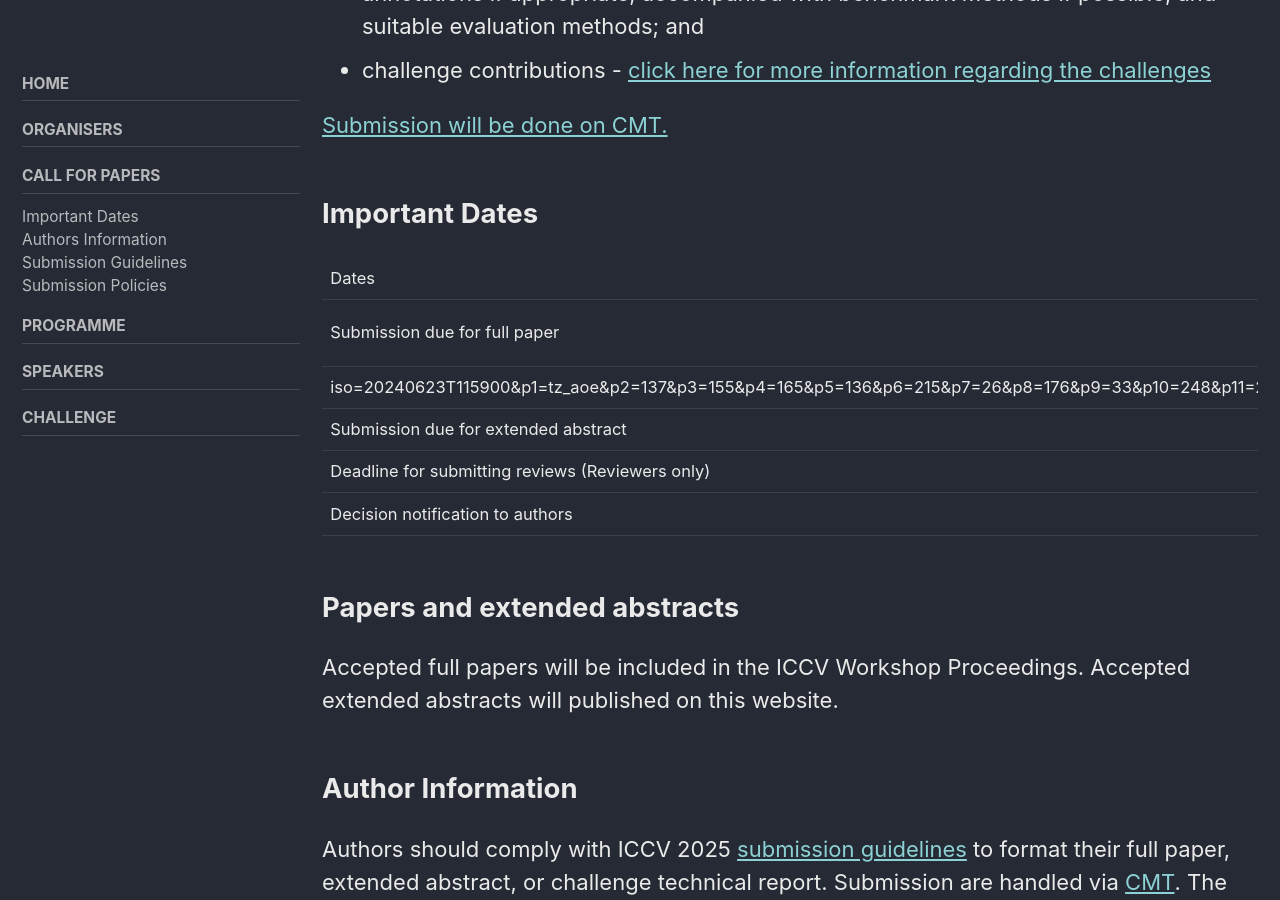
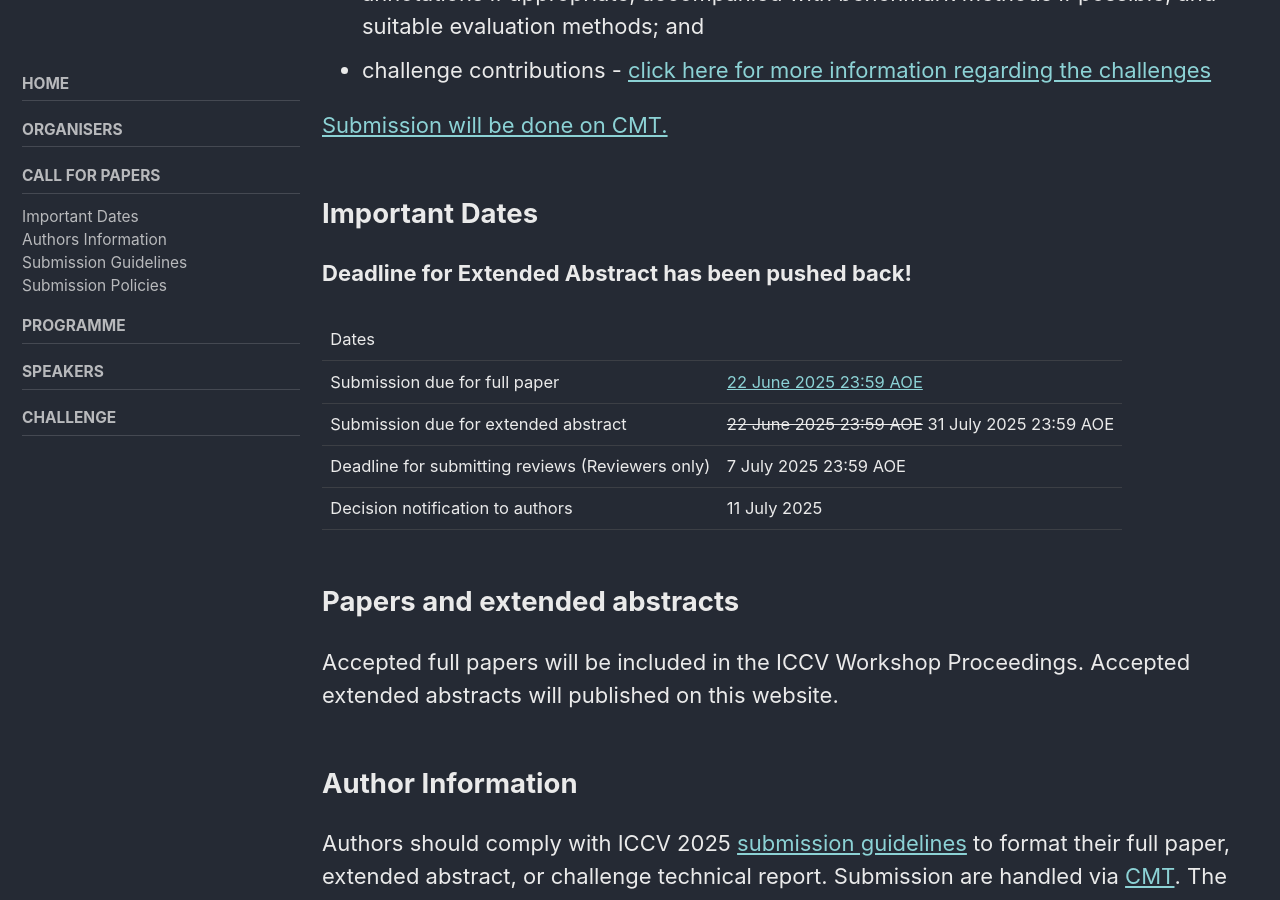
Before and after one commit to cvppa2025/cvppa2025.github.io, a Jekyll site: the page built from _pages/cfp.md, in a window 1280 px wide and 900 px high, scrolled down 916 px. Built offline with Jekyll 4.4.1, drawn with Linux system fonts in a browser that asks for light colours; cached includes are drawn as plain includes.

Commit message:
Update cfp.md

```diff
--- a/_pages/cfp.md
+++ b/_pages/cfp.md
@@ -24,9 +24,10 @@ Specific topics of interest include, but are not limited to, the following:
 
 ## Important Dates
 
+**Deadline for Extended Abstract has been pushed back!**
+
 |Dates       |       |
-|Submission due for full paper | [22 June 2025 23:59 AOE](https://www.timeanddate.com/worldclock/converter.html?
-iso=20240623T115900&p1=tz_aoe&p2=137&p3=155&p4=165&p5=136&p6=215&p7=26&p8=176&p9=33&p10=248&p11=240) |
+|Submission due for full paper | [22 June 2025 23:59 AOE](https://www.timeanddate.com/worldclock/converter.html?iso=20240623T115900&p1=tz_aoe&p2=137&p3=155&p4=165&p5=136&p6=215&p7=26&p8=176&p9=33&p10=248&p11=240) |
 |Submission due for extended abstract | ~~22 June 2025 23:59 AOE~~ 31 July 2025 23:59 AOE |
 |Deadline for submitting reviews (Reviewers only) | 7 July 2025 23:59 AOE |
 |Decision notification to authors | 11 July 2025 |
```
